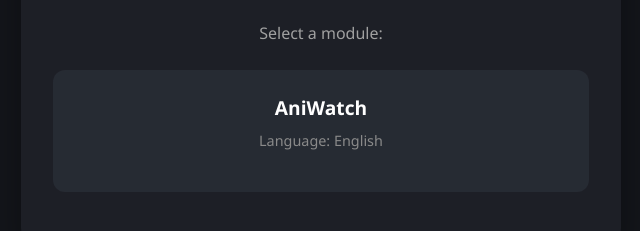
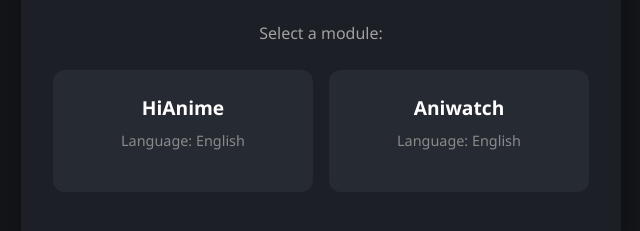
Before and after one commit to ordzy/sora-modules-website, a plain HTML site: page website/index.html in a window 1280 px wide. Shown: the part 315-546 px from the top of the page, without its empty margins (319-959 px from the left). Drawn offline with Linux system fonts and the light colour scheme.

Commit message:
Update index.html to add Aniwatch

```diff
--- a/website/index.html
+++ b/website/index.html
@@ -31,10 +31,16 @@
     <script>
         // Website configurations
         const websites = {
-            'aniwatch': {
-                name: 'AniWatch',
+            'hianime': {
+                name: 'HiAnime',
                 baseUrl: 'https://raw.githubusercontent.com/50n50/sources/refs/heads/main/hianime/hianime.json',
                 redirectUrl: 'sora://module?url=https://raw.githubusercontent.com/50n50/sources/refs/heads/main/hianime/hianime.json',
+                description: 'Language: English'
+            },
+            'aniwatch': {
+                name: 'Aniwatch',
+                baseUrl: 'https://raw.githubusercontent.com/50n50/sources/refs/heads/main/aniwatch/aniwatch.json',
+                redirectUrl: 'sora://module?url=https://raw.githubusercontent.com/50n50/sources/refs/heads/main/aniwatch/aniwatch.json',
                 description: 'Language: English'
             },
             // Add more websites here
```
